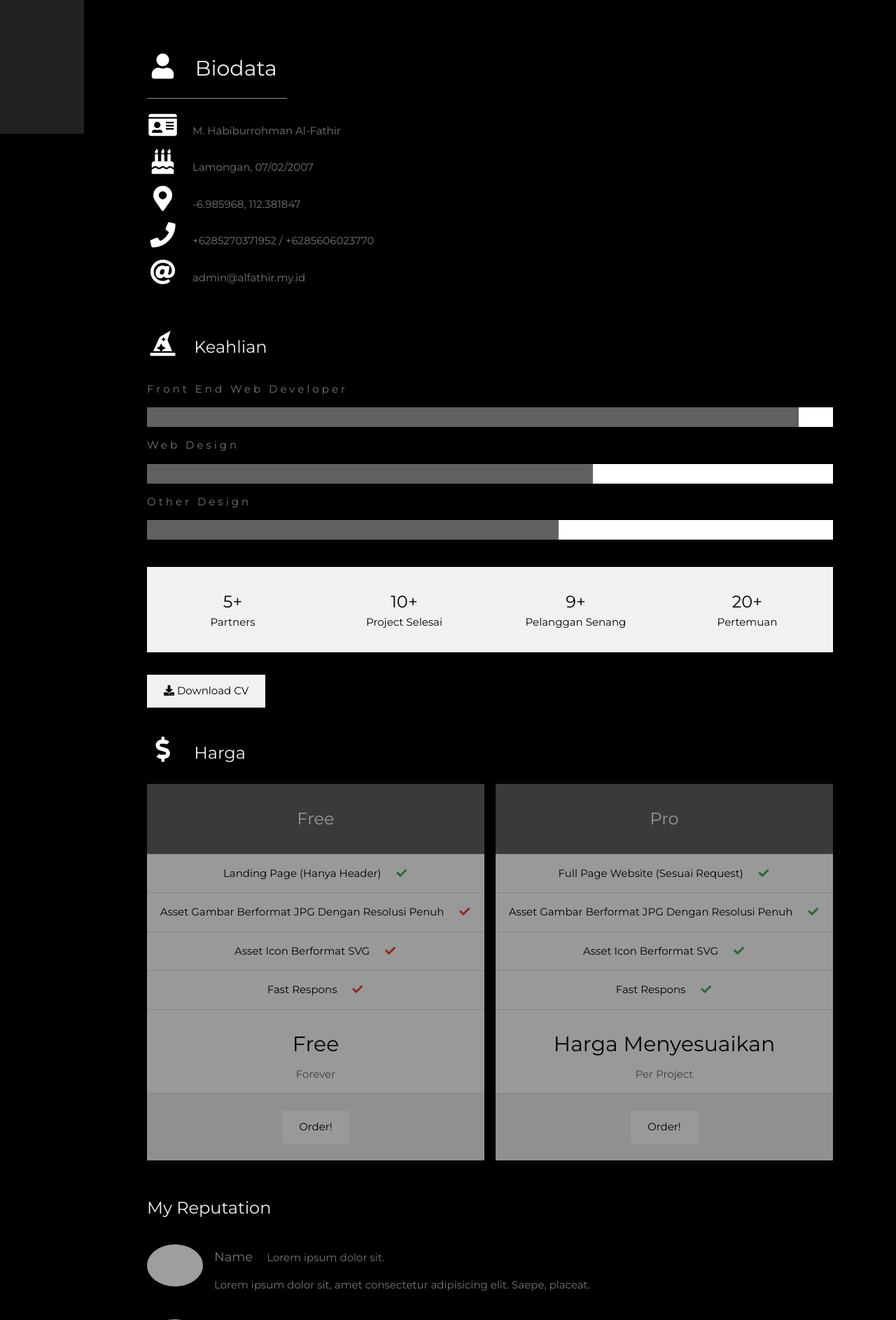
After one commit to alfathir/alfathir.github.io, a PHP site: page /index.php in a window 1280 px wide. The commit adds this page. Shown: the part 609-2495 px from the top of the page at 70% size. Run offline with PHP 8.4, Linux system fonts and the light colour scheme; some libraries are stand-ins or nearby versions; grey boxes are pictures that could not be loaded.

Commit message:
Add files via upload

```diff
--- /dev/null
+++ b/index.php
@@ -0,0 +1,228 @@
+<!DOCTYPE html>
+<html lang="id">
+<title>AlFathir | Portfolio</title>
+<meta charset="UTF-8">
+<meta name="viewport" content="width=device-width, initial-scale=1">
+<link rel="stylesheet" href="https://www.w3schools.com/w3css/4/w3.css">
+<link rel="stylesheet" href="https://fonts.googleapis.com/css?family=Montserrat">
+<link rel="stylesheet" href="https://use.fontawesome.com/releases/v5.14.0/css/all.css" integrity="sha384-HzLeBuhoNPvSl5KYnjx0BT+WB0QEEqLprO+NBkkk5gbc67FTaL7XIGa2w1L0Xbgc" crossorigin="anonymous">
+<style>
+body, h1,h2,h3,h4,h5,h6 {font-family: "Montserrat", sans-serif}
+.w3-row-padding img {margin-bottom: 12px}
+/* Set the width of the sidebar to 120px */
+.w3-sidebar {width: 120px;background: #222;}
+/* Add a left margin to the "page content" that matches the width of the sidebar (120px) */
+#main {margin-left: 120px}
+/* Remove margins from "page content" on small screens */
+@media only screen and (max-width: 600px) {#main {margin-left: 0}}
+</style>
+<body class="w3-black">
+
+<!-- Icon Bar (Sidebar - hidden on small screens) -->
+<nav class="w3-sidebar w3-bar-block w3-small w3-hide-small w3-center">
+  <!-- Avatar image in top left corner -->
+  <img src="asset/img/fotoku.jpg" style="width:100%">
+  <a href="#" class="w3-bar-item w3-button w3-padding-large w3-black">
+    <i class="fa fa-home w3-xxlarge"></i>
+    <p>HOME</p>
+  </a>
+  <a href="#biodata" class="w3-bar-item w3-button w3-padding-large w3-hover-black">
+    <i class="fa fa-user w3-xxlarge"></i>
+    <p>BIODATA</p>
+  </a>
+  <a href="#project" class="w3-bar-item w3-button w3-padding-large w3-hover-black">
+    <i class="fa fa-eye w3-xxlarge"></i>
+    <p>PROJECT</p>
+  </a>
+  <a href="#contact" class="w3-bar-item w3-button w3-padding-large w3-hover-black">
+    <i class="fa fa-envelope w3-xxlarge"></i>
+    <p>CONTACT</p>
+  </a>
+</nav>
+
+<!-- Navbar on small screens (Hidden on medium and large screens) -->
+<div class="w3-top w3-hide-large w3-hide-medium" id="myNavbar">
+  <div class="w3-bar w3-black w3-opacity w3-hover-opacity-off w3-center w3-small">
+    <a href="#" class="w3-bar-item w3-button" style="width:25% !important">HOME</a>
+    <a href="#biodata" class="w3-bar-item w3-button" style="width:25% !important">BIODATA</a>
+    <a href="#project" class="w3-bar-item w3-button" style="width:25% !important">PROJECT</a>
+    <a href="#contact" class="w3-bar-item w3-button" style="width:25% !important">CONTACT</a>
+  </div>
+</div>
+
+<!-- Page Content -->
+<div class="w3-padding-large" id="main">
+  <!-- Header/Home -->
+  <header class="w3-container w3-padding-32 w3-center w3-black" id="home">
+    <h1 class="w3-jumbo"><span class="w3-hide-small">I'm</span> AlFathir.</h1>
+    <p>Front End Web Developer.</p>
+    <img src="asset/img/fotoku.jpg" alt="boy" class="w3-image" width="500" height="500">
+  </header>
+
+  <!-- Biodata -->
+  <div class="w3-content w3-justify w3-text-grey w3-padding-64" id="biodata">
+    <h2 class="w3-text-light-grey"><i class="fa fa-user fa-fw w3-text-white w3-xxlarge w3-margin-right"></i> Biodata</h2>
+    <hr style="width:200px" class="w3-opacity">
+    <div class="w3-section">
+      <p><i class="fa fa-id-card fa-fw w3-text-white w3-xxlarge w3-margin-right"></i> M. Habiburrohman Al-Fathir</p>
+      <p><i class="fa fa-birthday-cake fa-fw w3-text-white w3-xxlarge w3-margin-right"></i> Lamongan, 07/02/2007</p>
+      <p><i class="fa fa-map-marker-alt fa-fw w3-text-white w3-xxlarge w3-margin-right"></i> -6.985968, 112.381847</p>
+      <p><i class="fa fa-phone fa-fw w3-text-white w3-xxlarge w3-margin-right"></i> +6285270371952 / +6285606023770</p>
+      <p><i class="fa fa-at fa-fw w3-text-white w3-xxlarge w3-margin-right"> </i> admin@alfathir.my.id</p>
+    </div><br>
+    <h3 class="w3-padding-16 w3-text-light-grey"><i class="fa fa-hat-wizard fa-fw w3-text-white w3-xxlarge w3-margin-right"></i> Keahlian</h3>
+    <p class="w3-wide">Front End Web Developer</p>
+    <div class="w3-white">
+      <div class="w3-dark-grey" style="height:28px;width:95%"></div>
+    </div>
+    <p class="w3-wide">Web Design</p>
+    <div class="w3-white">
+      <div class="w3-dark-grey" style="height:28px;width:65%"></div>
+    </div>
+    <p class="w3-wide">Other Design</p>
+    <div class="w3-white">
+      <div class="w3-dark-grey" style="height:28px;width:60%"></div>
+    </div><br>
+
+    <div class="w3-row w3-center w3-padding-16 w3-section w3-light-grey">
+      <div class="w3-quarter w3-section">
+        <span class="w3-xlarge">5+</span><br>
+        Partners
+      </div>
+      <div class="w3-quarter w3-section">
+        <span class="w3-xlarge">10+</span><br>
+        Project Selesai
+      </div>
+      <div class="w3-quarter w3-section">
+        <span class="w3-xlarge">9+</span><br>
+        Pelanggan Senang
+      </div>
+      <div class="w3-quarter w3-section">
+        <span class="w3-xlarge">20+</span><br>
+        Pertemuan
+      </div>
+    </div>
+
+    <button class="w3-button w3-light-grey w3-padding-large w3-section">
+      <i class="fa fa-download"></i> Download CV
+    </button>
+
+    <!-- Grid for pricing tables -->
+    <h3 class="w3-padding-16 w3-text-light-grey"><i class="fa fa-dollar-sign fa-fw w3-text-white w3-xxlarge w3-margin-right"></i> Harga</h3>
+    <div class="w3-row-padding" style="margin:0 -16px">
+      <div class="w3-half w3-margin-bottom">
+        <ul class="w3-ul w3-white w3-center w3-opacity w3-hover-opacity-off">
+          <li class="w3-dark-grey w3-xlarge w3-padding-32">Free</li>
+          <li class="w3-padding-16">Landing Page (Hanya Header) <i class="fa fa-check fa-fw w3-text-green w3-medium w3-margin-left"></i></li>
+          <li class="w3-padding-16">Asset Gambar Berformat JPG Dengan Resolusi Penuh <i class="fa fa-check fa-fw w3-text-red w3-medium w3-margin-left"></i></li>
+          <li class="w3-padding-16">Asset Icon Berformat SVG <i class="fa fa-check fa-fw w3-text-red w3-medium w3-margin-left"></i></li>
+          <li class="w3-padding-16">Fast Respons <i class="fa fa-check fa-fw w3-text-red w3-medium w3-margin-left"></i></li>
+          <li class="w3-padding-16">
+            <h2>Free</h2>
+            <span class="w3-opacity">Forever</span>
+          </li>
+          <li class="w3-light-grey w3-padding-24">
+            <button class="w3-button w3-white w3-padding-large w3-hover-black">Order!</button>
+          </li>
+        </ul>
+      </div>
+
+      <div class="w3-half">
+        <ul class="w3-ul w3-white w3-center w3-opacity w3-hover-opacity-off">
+          <li class="w3-dark-grey w3-xlarge w3-padding-32">Pro</li>
+          <li class="w3-padding-16">Full Page Website (Sesuai Request) <i class="fa fa-check fa-fw w3-text-green w3-medium w3-margin-left"></i></li>
+          <li class="w3-padding-16">Asset Gambar Berformat JPG Dengan Resolusi Penuh <i class="fa fa-check fa-fw w3-text-green w3-medium w3-margin-left"></i></li>
+          <li class="w3-padding-16">Asset Icon Berformat SVG <i class="fa fa-check fa-fw w3-text-green w3-medium w3-margin-left"></i></li>
+          <li class="w3-padding-16">Fast Respons <i class="fa fa-check fa-fw w3-text-green w3-medium w3-margin-left"></i></li>
+          <li class="w3-padding-16">
+            <h2>Harga Menyesuaikan</h2>
+            <span class="w3-opacity">Per Project</span>
+          </li>
+          <li class="w3-light-grey w3-padding-24">
+            <button class="w3-button w3-white w3-padding-large w3-hover-black">Order!</button>
+          </li>
+        </ul>
+      </div>
+
+    <!-- End Grid/Pricing tables -->
+    </div>
+
+    <!-- Testimonials -->
+    <h3 class="w3-padding-24 w3-text-light-grey">My Reputation</h3>
+    <img src="asset/img/soon" alt="Avatar" class="w3-left w3-circle w3-margin-right" style="width:80px">
+    <p><span class="w3-large w3-margin-right">Name</span> Lorem ipsum dolor sit.</p>
+    <p>Lorem ipsum dolor sit, amet consectetur adipisicing elit. Saepe, placeat.</p><br>
+
+    <img src="asset/img/soon" alt="Avatar" class="w3-left w3-circle w3-margin-right" style="width:80px">
+    <p><span class="w3-large w3-margin-right">Name</span> Lorem ipsum dolor sit amet.</p>
+    <p>Lorem ipsum, dolor sit amet consectetur adipisicing elit.</p>
+  <!-- End About Section -->
+  </div>
+
+  <!-- Portfolio Section -->
+  <div class="w3-padding-64 w3-content" id="project">
+    <h2 class="w3-text-light-grey">My Project</h2>
+    <hr style="width:200px" class="w3-opacity">
+
+    <!-- Grid for photos -->
+    <div class="w3-row-padding" style="margin:0 -16px">
+      <div class="w3-half">
+        <img src="/w3images/wedding.jpg" style="width:100%">
+        <img src="/w3images/rocks.jpg" style="width:100%">
+        <img src="/w3images/sailboat.jpg" style="width:100%">
+      </div>
+
+      <div class="w3-half">
+        <img src="/w3images/underwater.jpg" style="width:100%">
+        <img src="/w3images/chef.jpg" style="width:100%">
+        <img src="/w3images/wedding.jpg" style="width:100%">
+        <img src="/w3images/p6.jpg" style="width:100%">
+      </div>
+    <!-- End photo grid -->
+    </div>
+  <!-- End Portfolio Section -->
+  </div>
+
+  <!-- Contact Section -->
+  <div class="w3-padding-64 w3-content w3-text-grey" id="contact">
+    <h2 class="w3-text-light-grey"><i class="fa fa-phone-alt fa-fw w3-text-white w3-xxlarge w3-margin-right"></i>Contact Me</h2>
+    <hr style="width:200px" class="w3-opacity">
+
+    <div class="w3-section">
+      <p><i class="fa fa-map-marker-alt fa-fw w3-text-white w3-xxlarge w3-margin-right"></i> -6.985968, 112.381847</p>
+      <p><i class="fa fa-phone fa-fw w3-text-white w3-xxlarge w3-margin-right"></i> +6285270371952 / +6285606023770</p>
+      <p><i class="fa fa-envelope fa-fw w3-text-white w3-xxlarge w3-margin-right"> </i> admin@alfathir.my.id</p>
+    </div><br>
+    <p>Kirim Pesan Ke Saya:</p>
+
+    <form action="/action_page.php" target="_blank">
+      <p><input class="w3-input w3-padding-16" type="text" placeholder="Nama" required name="Name"></p>
+      <p><input class="w3-input w3-padding-16" type="text" placeholder="Email" required name="Email"></p>
+      <p><input class="w3-input w3-padding-16" type="text" placeholder="Subject" required name="Subject"></p>
+      <p><input class="w3-input w3-padding-16" type="text" placeholder="Pesan" required name="Message"></p>
+      <p>
+        <button class="w3-button w3-light-grey w3-padding-large" type="submit">
+          <i class="fa fa-paper-plane"></i> KIRIM PESAN
+        </button>
+      </p>
+    </form>
+  <!-- End Contact Section -->
+  </div>
+
+    <!-- Footer -->
+  <footer class="w3-content w3-padding-64 w3-text-grey w3-xlarge">
+    <i class="fa fa-facebook-official w3-hover-opacity"></i>
+    <i class="fa fa-instagram w3-hover-opacity"></i>
+    <i class="fa fa-snapchat w3-hover-opacity"></i>
+    <i class="fa fa-pinterest-p w3-hover-opacity"></i>
+    <i class="fa fa-twitter w3-hover-opacity"></i>
+    <i class="fa fa-linkedin w3-hover-opacity"></i>
+
+  <!-- End footer -->
+  </footer>
+
+<!-- END PAGE CONTENT -->
+</div>
+
+</body>
+</html>
--- /dev/null
+++ b/javascript.js
@@ -0,0 +1,3 @@
+if(1==1) {
+  console.log('bre')
+}
```
Also changed, not shown: style.css (+2 -88 lines).
